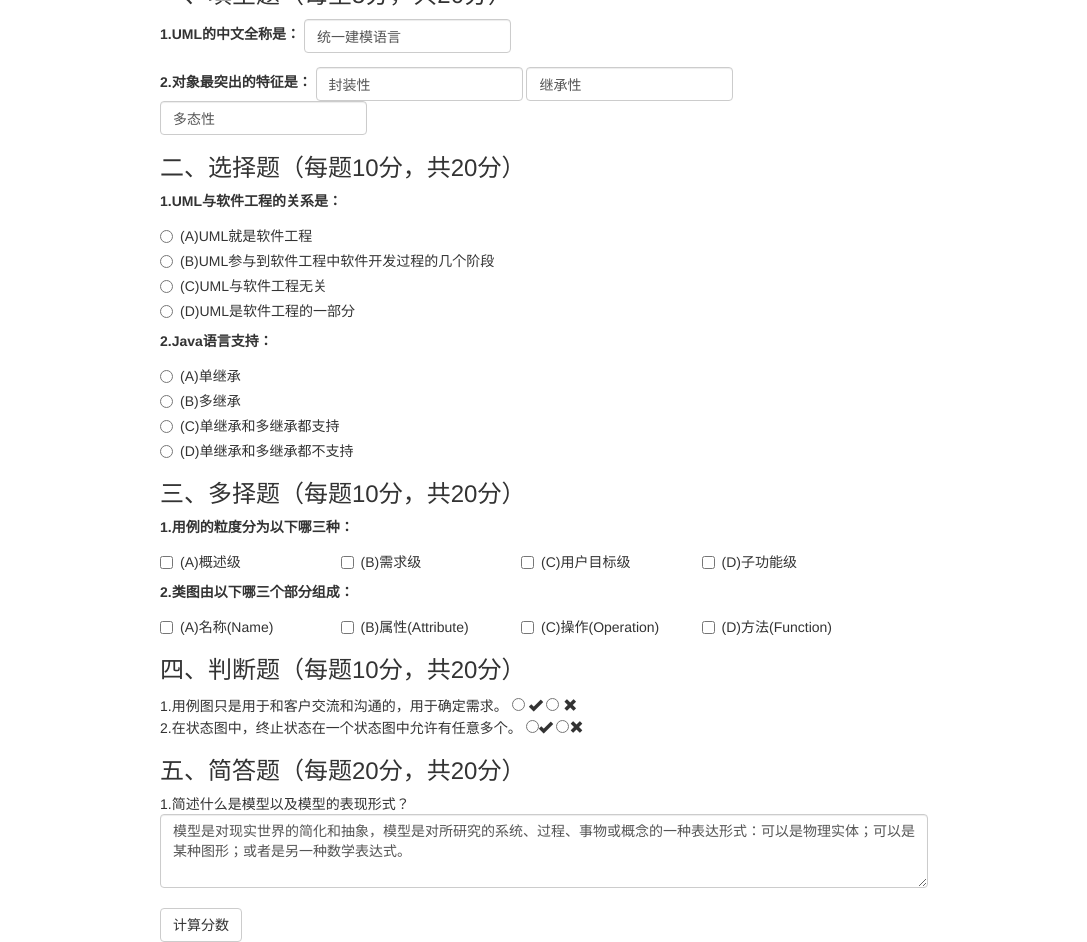
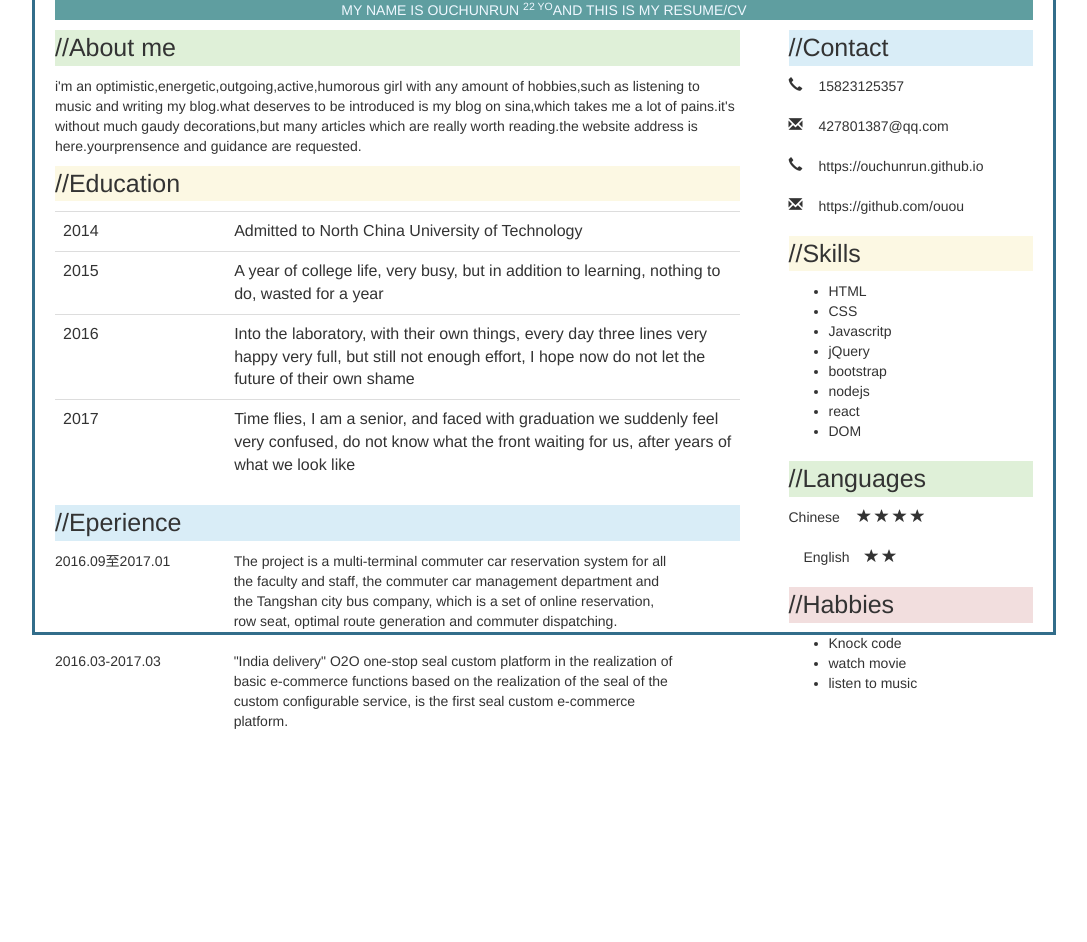
Before and after one commit to ouchunrun/ThoughtWorkTest, a plain HTML site: page test105.html in a window 1280 px wide. Shown: the part 221-1163 px from the top of the page, without its empty margins (96-1183 px from the left). After the commit the page ends 952 px from the top, so only its background shows below. Drawn offline with Linux system fonts and the light colour scheme.

Commit message:
任务卡105完成

```diff
--- a/test105.html
+++ b/test105.html
@@ -1,148 +1,136 @@
 <html>
     <head>
         <meta charset="UTF-8">
-        <title>斯特沃克test 102</title>
+        <title>test 105-练习 - Bootstrap 简历</title>
         <link rel="stylesheet" href="./bootstrap-3.3.7-dist/css/bootstrap.css">
         <script src="./jquery-3.2.1.js"></script>
         <script src="./bootstrap-3.3.7-dist/js/bootstrap.js"></script>
     </head>
     <style>
-        li{list-style: none;}
-        body{width: 60%;margin: 0 auto;}
+        body{width:80%;margin: 0 auto;height: 107%;border: 3px #326d8a solid;padding: 20px;max-width: 1200px;min-width: 1000;}
+        .left_part{width:70%;}
+        .right_part{width:25%;margin-left: 20px;}
+        .bg-title{font-size:25px;margin-top: 20px;}
     </style>
 <body>
-    <h1>统一建模语言理论测试</h1>
-    <table class="table table-striped table-hover">
+    <div style="background: cadetblue;">
+        <p class="text-center"><img style="width: 200px;border-radius: 15px;margin-top: 10px;" src="./test104.jpg"></p>
+        <p class="text-center" style="color: aliceblue;font-size: 30px;">HELLO</p>
+        <p class="text-center" style="color: aliceblue;">MY NAME IS OUCHUNRUN <sup>22 YO</sup>AND THIS IS MY RESUME/CV</p>
+
+        <!-- 左边 -->
+        <div class="left_part pull-left">
+            <p class="bg-success" style="font-size:25px;">//About me</p>
+            <p class="text-left">i'm an optimistic,energetic,outgoing,active,humorous girl with any amount of hobbies,such as listening to music and writing my blog.what deserves to be introduced is my blog on sina,which takes me a lot of pains.it's without much gaudy decorations,but many articles which are really worth reading.the website address is here.yourprensence and guidance are requested.</p>
+
+            <div style="width:100%;">
+                <p class="bg-warning"  style="font-size:25px;">//Education</p>
+                <table class="table table-hover">
                     <tbody>
                         <tr>
-            <td>考试科目：统一建模语言</td>
-            <td>时间：100分钟</td>
-            <td>得分：100</td>
+                            <td style="width: 25%;">2014</td>
+                            <td>Admitted to North China University of Technology</td>
                         </tr>
                         <tr>
-            <td>班级：<input type="text" name="personClass" class="form-control" style="width:82%;float: right;" value="1班"></td>
-            <td>学号：<input type="text" name="personId" class="form-control" style="width:82%;float: right;" value="001"></td>
-            <td>姓名：<input type="text" name="personName" class="form-control" style="width:82%;float: right;" value="王小闹"></td>
+                            <td style="width: 25%;">2015</td>
+                            <td>A year of college life, very busy, but in addition to learning, nothing to do, wasted for a year</td>
+                        </tr>
+                        <tr>
+                            <td style="width: 25%;">2016</td>
+                            <td>Into the laboratory, with their own things, every day three lines very happy very full, but still not enough effort, I hope now do not let the future of their own shame</td>
+                        </tr>
+                        <tr>
+                            <td style="width: 25%;">2017</td>
+                            <td>Time flies, I am a senior, and faced with graduation we suddenly feel very confused, do not know what the front waiting for us, after years of what we look like</td>
                         </tr>
                     </tbody>
                 </table>
-
-
-    <h3>一、填空题（每空5分，共20分）</h2>
-        <form class="form-inline">
-          <div class="form-group">
-            <label>1.UML的中文全称是：</label>
-            <input type="text" class="form-control" value="统一建模语言" >
-          </div>
-        </form>
-
-        <form class="form-inline">
-          <div class="form-group">
-            <label>2.对象最突出的特征是：</label>
-            <input class="form-control" name="character" type="text" value="封装性">
-            <input class="form-control" name="character"  type="text" value="继承性">
-            <input class="form-control" name="character"  type="text" value="多态性">
-          </div>
-        </form>
-
-    <h3>二、选择题（每题10分，共20分）</h2>
-        <label>1.UML与软件工程的关系是：</label>
-        <div class="radio">
-            <label>
-                <input type="radio" name="optionsRadios" id="optionsRadios1" value="option1">(A)UML就是软件工程
-            </label>
-        </div>
-        <div class="radio">
-            <label>
-                <input type="radio" name="optionsRadios" id="optionsRadios1" value="option1">(B)UML参与到软件工程中软件开发过程的几个阶段
-            </label>
-        </div>
-        <div class="radio">
-            <label>
-                <input type="radio" name="optionsRadios" id="optionsRadios1" value="option1">(C)UML与软件工程无关
-            </label>
-        </div>
-        <div class="radio">
-            <label>
-                <input type="radio" name="optionsRadios" id="optionsRadios1" value="option1">(D)UML是软件工程的一部分
-            </label>
             </div>
 
-        <label>2.Java语言支持：</label>
-        <div class="radio">
-            <label>
-                <input type="radio" name="javaSupport" id="optionsRadios1" value="option1">(A)单继承
-            </label>
+            <div>
+                <p class="bg-info" style="font-size:25px;">//Eperience</p>
+                <div class="row">
+                    <div class="col-xs-4 col-sm-3">2016.09至2017.01</div>
+                    <div class="col-xs-12 col-sm-8">The project is a multi-terminal commuter car reservation system for all the faculty and staff, the commuter car management department and the Tangshan city bus company, which is a set of online reservation, row seat, optimal route generation and commuter dispatching.</div>
                 </div>
-        <div class="radio">
-            <label>
-                <input type="radio" name="javaSupport" id="optionsRadios1" value="option1">(B)多继承
-            </label>
+                <br>
+                <div class="row">
+                    <div class="col-xs-4 col-sm-3">2016.03-2017.03</div>
+                    <div class="col-xs-12 col-sm-8">"India delivery" O2O one-stop seal custom platform in the realization of basic e-commerce functions based on the realization of the seal of the custom configurable service, is the first seal custom e-commerce platform.</div>
                 </div>
-        <div class="radio">
-            <label>
-                <input type="radio" name="javaSupport" id="optionsRadios1" value="option1">(C)单继承和多继承都支持
-            </label>
             </div>
-        <div class="radio">
-            <label>
-                <input type="radio" name="javaSupport" id="optionsRadios1" value="option1">(D)单继承和多继承都不支持
-            </label>
+
+        </div>
+        <!-- 右边 -->
+        <div class="right_part pull-right">
+            <p class="bg-info" style="font-size:25px;">//Contact</p>
+                <div class="row">
+                    <div class="col-xs-1 col-sm-1"><span class="glyphicon glyphicon-earphone"></span></div>
+                        <div class="col-xs-2 col-sm-3">15823125357</div>
+                </div>
+                <br>
+
+                <div class="row">
+                    <div class="col-xs-1 col-sm-1"><span class="glyphicon glyphicon-envelope"></span></div>
+                    <div class="col-xs-2 col-sm-3">427801387@qq.com</div>
+                </div>
+                <br>
+
+                <div class="row">
+                    <div class="col-xs-1 col-sm-1 "><span class="glyphicon glyphicon-earphone"></span></div>
+                    <div class="col-xs-2 col-sm-3">https://ouchunrun.github.io</div>
+                </div>
+                <br>
+
+                <div class="row">
+                    <div class="col-xs-1 col-sm-1"><span class="glyphicon glyphicon-envelope"></span></div>
+                    <div class="col-xs-2 col-sm-3">https://github.com/ouou</div>
                 </div>
 
 
-    <h3>三、多择题（每题10分，共20分）</h2>
-        <label>1.用例的粒度分为以下哪三种：</label>
-        <div class="checkbox">
-            <label style="width:23%;">
-                <input name="granularity" type="checkbox">(A)概述级
-            </label>
-            <label style="width:23%;">
-                <input name="granularity" type="checkbox">(B)需求级
-            </label>
-            <label style="width:23%;">
-                <input name="granularity" type="checkbox">(C)用户目标级
-            </label>
-            <label style="width:23%;">
-                <input name="granularity" type="checkbox">(D)子功能级
-            </label>
+            <p class="bg-warning bg-title">//Skills</p>
+            <ul>
+                <li>HTML</li>
+                <li>CSS</li>
+                <li>Javascritp</li>
+                <li>jQuery</li>
+                <li>bootstrap</li>
+                <li>nodejs</li>
+                <li>react</li>
+                <li>DOM</li>
+            </ul>
+
+            <p class="bg-success bg-title">//Languages</p>
+
+            <div class="row">
+                    <div class="col-xs-8 col-sm-3">Chinese</div>
+                        <div class="col-xs-8 col-sm-8">
+                            <span class="glyphicon glyphicon-star"></span>
+                            <span class="glyphicon glyphicon-star"></span>
+                            <span class="glyphicon glyphicon-star"></span>
+                            <span class="glyphicon glyphicon-star"></span>
+                        </div>
+                </div>
+                <br>
+
+                <div class="bg-danger" class="row">
+                    <div class="col-xs-8 col-sm-3">English</span></div>
+                    <div class="col-xs-8 col-sm-8">
+                        <span class="glyphicon glyphicon-star"></span>
+                        <span class="glyphicon glyphicon-star"></span>
+                    </div>
+                </div>
+                <br>
+
+
+            <p class="bg-danger bg-title">//Habbies</p>
+            <ul>
+                <li>Knock code</li>
+                <li>watch movie</li>
+                <li>listen to music</li>
+            </ul>
+        </div>
     </div>
 
-
-        <label>2.类图由以下哪三个部分组成：</label>
-        <div class="checkbox">
-            <label style="width:23%;">
-                <input name="granular" type="checkbox">(A)名称(Name)
-            </label>
-            <label style="width:23%;">
-                <input name="granular" type="checkbox">(B)属性(Attribute)
-            </label>
-            <label style="width:23%;">
-                <input name="granular" type="checkbox">(C)操作(Operation)
-            </label>
-            <label style="width:23%;">
-                <input name="granular" type="checkbox">(D)方法(Function)
-            </label>
-        </div>
-
-
-    <h3>四、判断题（每题10分，共20分）</h2>
-    <lable>1.用例图只是用于和客户交流和沟通的，用于确定需求。
-        <input name="judge1" type="radio">  <span class="glyphicon glyphicon-ok"></span>
-        <input name="judge1" type="radio"> <span class="glyphicon glyphicon-remove"></span>
-    </lable>
-    <br>
-    <lable>2.在状态图中，终止状态在一个状态图中允许有任意多个。
-        <input name="judge2" type="radio"><span class="glyphicon glyphicon-ok"></span>
-        <input name="judge2" type="radio"><span class="glyphicon glyphicon-remove"></span>
-    </lable>
-
-
-    <h3>五、简答题（每题20分，共20分）</h2>
-    <lable>1.简述什么是模型以及模型的表现形式？</lable>
-    <textarea name="resume" id="resume"  class="form-control" rows="3">模型是对现实世界的简化和抽象，模型是对所研究的系统、过程、事物或概念的一种表达形式：可以是物理实体；可以是某种图形；或者是另一种数学表达式。
-    </textarea>
-    <br>
-    <input class="btn btn-default" type="submit" value="计算分数">
 </body>
 </html>
```
Also changed, not shown: test104.html (+1 -1 lines), README.md (added), test104.jpg (added). Lines whose indentation alone changed are shown as unchanged.
